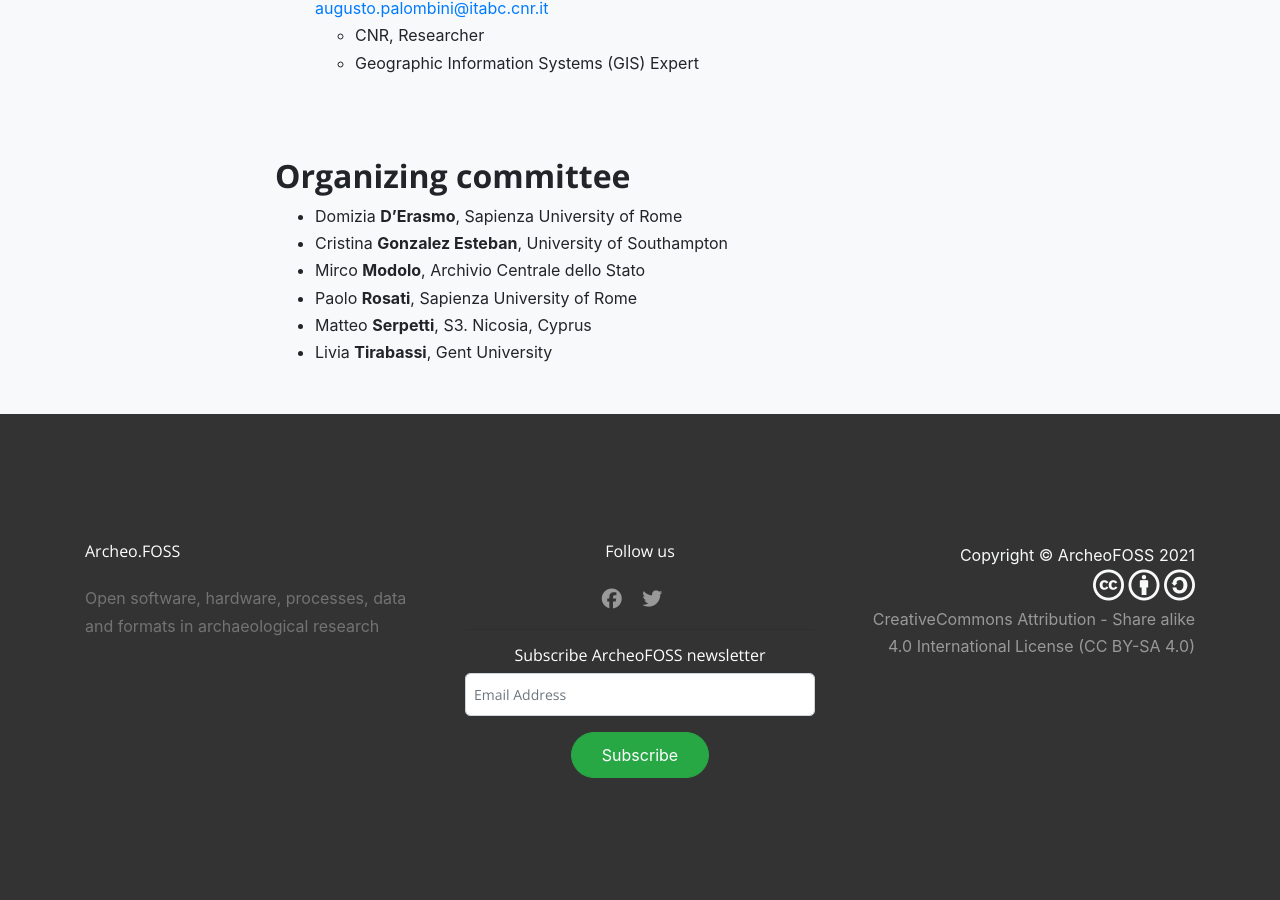
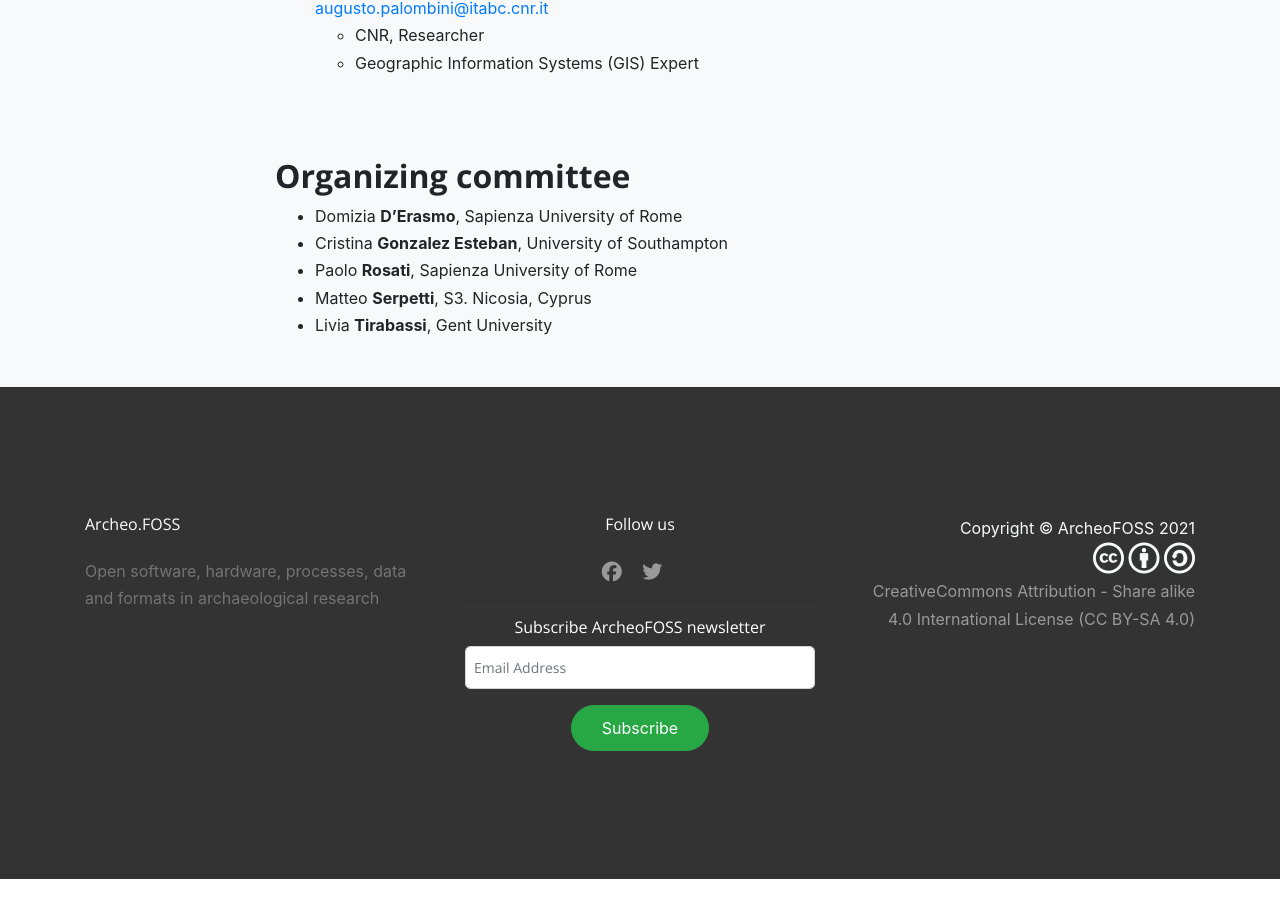
Before and after one commit to archeofoss/2021, a Jekyll site: the page built from about-us.md, in a window 1280 px wide and 900 px high, scrolled down 2268 px. Built offline with Jekyll 4.4.1, drawn with Linux system fonts in a browser that asks for light colours; nearby versions of some CDN libraries; after the commit the page ends 3147 px from its top, so only the background shows below that.

Commit message:
Aggiornamento CO

```diff
--- a/about-us.md
+++ b/about-us.md
@@ -69,7 +69,6 @@ layout: article-slim
 
 - Domizia **D'Erasmo**, Sapienza University of Rome
 - Cristina **Gonzalez Esteban**, University of Southampton
-- Mirco **Modolo**, Archivio Centrale dello Stato
 - Paolo **Rosati**, Sapienza University of Rome
 - Matteo **Serpetti**, S3. Nicosia, Cyprus
 - Livia **Tirabassi**, Gent University
```
